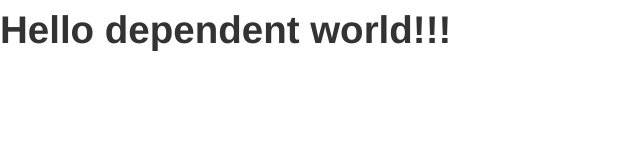
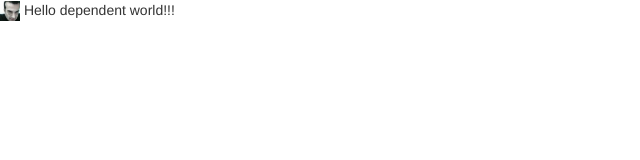
Before and after one commit to ogt/helloworld-js-heroku-depends, a website: page public/index.html in a window 1280 px wide. Shown: the whole page, without its empty margins (0-640 px from the left). Drawn offline with nearby package versions, Linux system fonts and the light colour scheme.

Commit message:
re-added portrait

```diff
--- a/public/index.html
+++ b/public/index.html
@@ -7,7 +7,10 @@
     <link href="css/bootstrap.min.css" rel="stylesheet" media="screen">
   </head>
   <body>
-    <h1>Hello dependent world!!!</h1>
+  	<div>
+  	  <img src='portrait.jpeg' width=20>
+      Hello dependent world!!!
+    </div>
     <script src="http://code.jquery.com/jquery.js"></script>
     <script src="js/bootstrap.min.js"></script>
   </body>
```
Also changed, not shown: public/portrait.jpeg (added).
